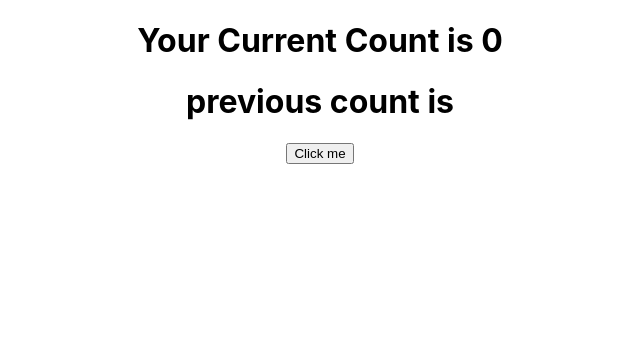
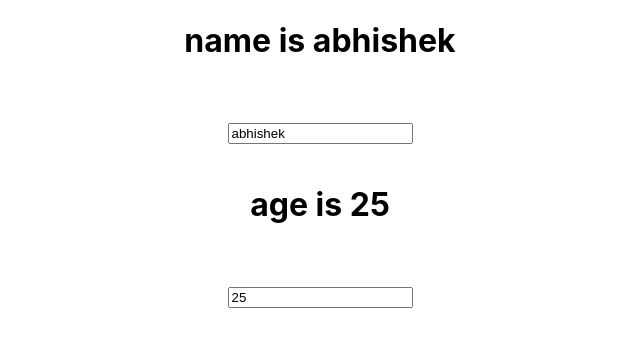
Before and after one commit to abhishektiwari2511/React.js, a React (Create React App) app: page / in a window 1280 px wide. Shown: the top 346 px of the page, without its empty margins (320-960 px from the left). Built offline with nearby package versions, Linux system fonts and the light colour scheme.

Commit message:
useState ad a object

```diff
--- a/src/App.js
+++ b/src/App.js
@@ -1,19 +1,19 @@
 // import logo from './logo.svg';
 import "./App.css";
 import React, { useState } from "react";
-import Previous from "./previous";
+
 
 function App() {
-const [count,setCount]=useState(0)
+let [data,setData]=useState({name:'abhishek',age:25})
 
 
 
   return (
     <div className="App">
-      <h1>Your Current Count is {count}</h1>
-      {/* <Previous count={count} setCount={setCount}/>    */}
-      <Previous count={count}/>
-      <button onClick={()=>{setCount(Math.floor(Math.random()*10))}}>Click me</button>
+      <h1>name is {data.name}</h1><br/><br/>
+      <input type="text" value={data.name} onChange={(e)=>setData({age:data.age,name:e.target.value})}/><br/><br/>
+      <h1>age is {data.age}</h1><br/><br/>
+     <input type="text" value={data.age} onChange={(e)=>setData({...data,age:e.target.value})}/>
    </div>
   );
 }
--- a/src/previous.js
+++ /dev/null
@@ -1,30 +0,0 @@
-// import { useMemo } from "react"
-import { useRef,useEffect } from "react";
-export default function Previous(props){
-    /////////////////////////////////////////My code/////////////////////////////////////////
-//     const memo=useMemo
-//  function ram(){
-// props.setCount(Math.floor(Math.random()*10))
-// memo.current=props.count
-// }
-// const sita = memo.current
-
-//     return(
-//     <div>
-//         <h1> previous count is{sita}  </h1>
-//         <h3>difrent {props.count-sita}</h3>
-//         <button onClick={ram}>click me</button>
-    // </div>
-// )
-//////////////////////////////////sir code//////////////////////////////////////
-const lastValue=useRef()
-useEffect(()=>{
- lastValue.current=props.count
-})
-const  sita= lastValue.current
-  return (
-    <div>
-        <h1>previous count is {sita}</h1>
-    </div>
-  )
-}
```
